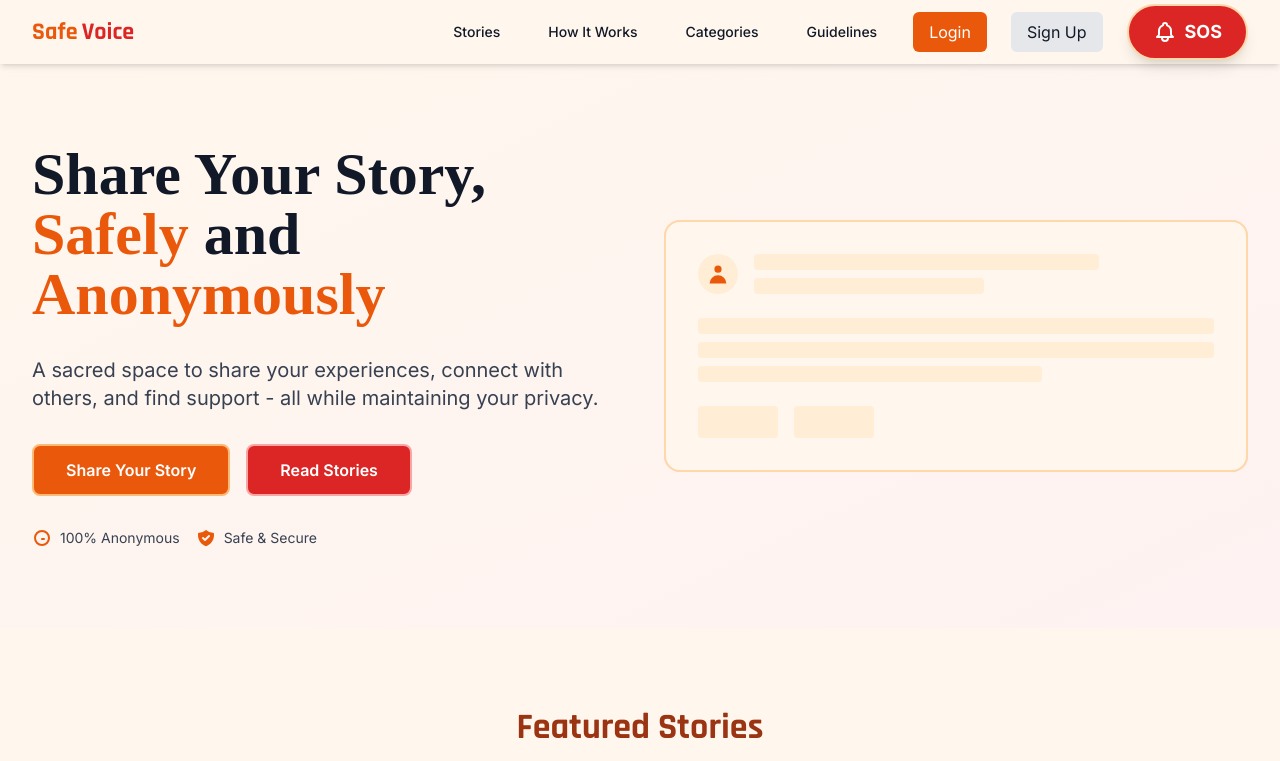
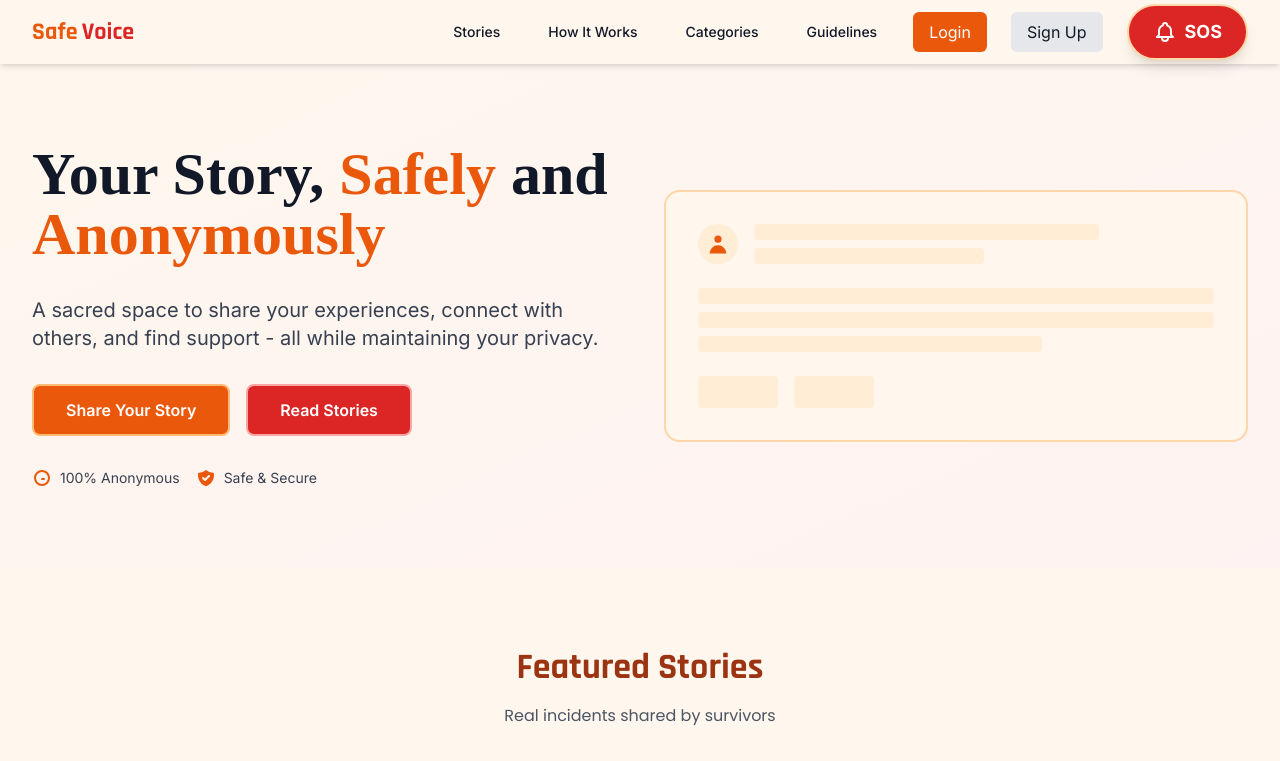
Before and after one commit to AbhishekkSaini/Safevoice, a plain HTML site: page index.html in a window 1280 px wide. Shown: the top 761 px of the page. Drawn offline with nearby package versions, Linux system fonts and the light colour scheme; a script that the page names is missing; a web font is replaced by a local one.

Commit message:
Updated changes

```diff
--- a/index.html
+++ b/index.html
@@ -449,7 +449,7 @@ height: 0;
       <div class="space-y-8 animate__animated animate__fadeInLeft">
         <h1 class="text-4xl md:text-5xl lg:text-6xl font-bold leading-tight font-sanskrit">
 
-          Share Your Story,
+           Your Story,
           <span class="text-orange-600">Safely</span> and
           <span class="text-orange-600">Anonymously</span>
         </h1>
@@ -460,7 +460,7 @@ height: 0;
           <div class="text-center">
 
           <button class="bg-orange-600 hover:bg-orange-700 text-white px-8 py-3 rounded-lg font-semibold transition-all transform hover:scale-105 animate__animated animate__pulse animate__infinite border-2 border-orange-300" onclick="openStoryEditor()">
-            <a href="https://neon-licorice-c0ba9f.netlify.app/">Share Your Story</a>
+            <a href="https://polite-marzipan-829b05.netlify.app/">Share Your Story</a>
             </button>
 
             <!-- Story Editor Modal -->
```
